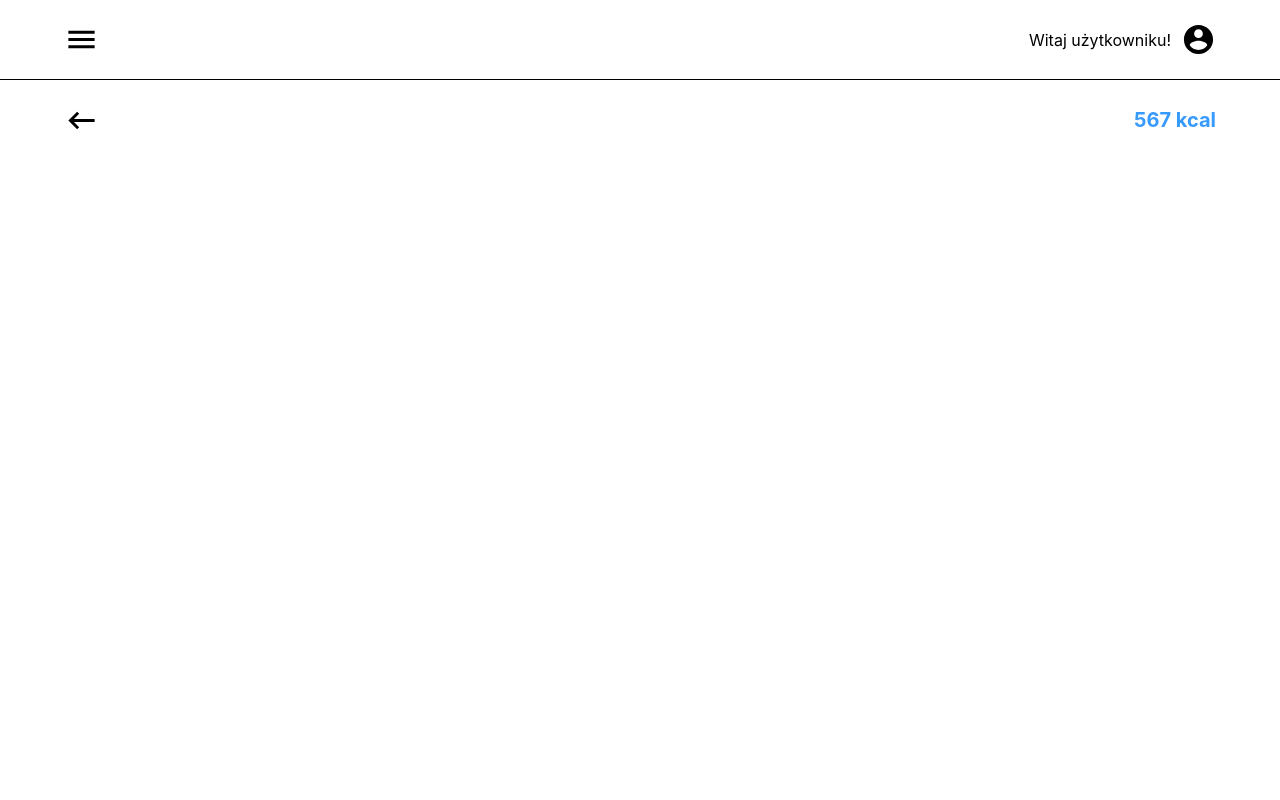
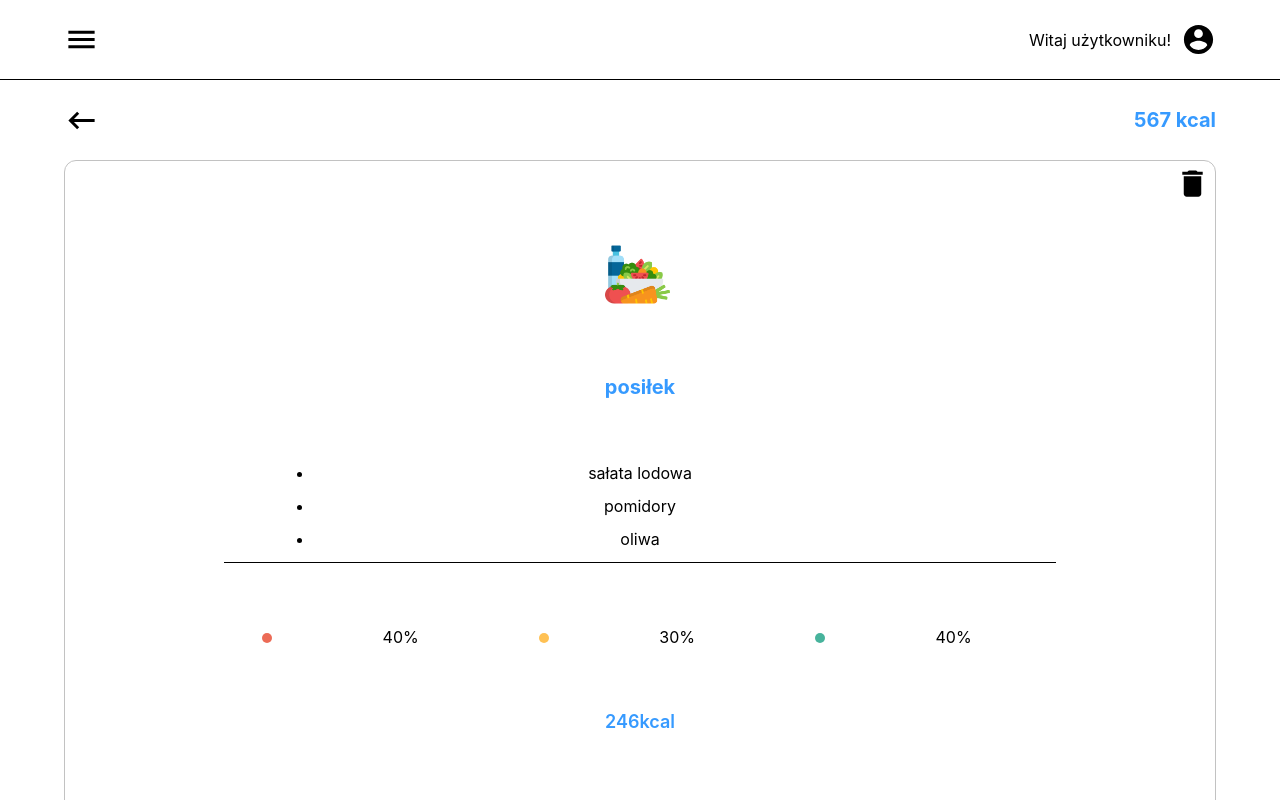
Before and after one commit to MarcinJarowski/MealTracker, a React (Create React App) app in the folder meal-tracker/: page /planer/pora-posilku in a window 1280 px wide. Shown: the top 800 px of the page. Built offline with nearby package versions, Linux system fonts and the light colour scheme.

Commit message:
Planner - mealView - add basic meal card structure and css

```diff
--- a/meal-tracker/src/components/icons/icons.js
+++ b/meal-tracker/src/components/icons/icons.js
@@ -10,6 +10,7 @@ import DoneIcon from "@material-ui/icons/Done";
 import HelpOutlineIcon from "@material-ui/icons/HelpOutline";
 import CreateIcon from "@material-ui/icons/Create";
 import ControlPointIcon from "@material-ui/icons/ControlPoint";
+import DeleteIcon from "@material-ui/icons/Delete";
 export {
   ControlPointIcon,
   MenuIcon,
@@ -22,5 +23,6 @@ export {
   MenuBookIcon,
   DoneIcon,
   HelpOutlineIcon,
-  CreateIcon
+  CreateIcon,
+  DeleteIcon
 };
--- a/meal-tracker/src/scenes/MealTypeView/MealTypeView.js
+++ b/meal-tracker/src/scenes/MealTypeView/MealTypeView.js
@@ -1,7 +1,12 @@
 import React, { useContext } from "react";
 import { withRouter } from "react-router-dom";
 import styles from "./MealTypeView.module.css";
-import { KeyboardBackspaceIcon } from "../../components/icons/icons";
+import mealPicPlaceholder from "../../images/diet.png";
+import {
+  KeyboardBackspaceIcon,
+  DeleteIcon,
+  ControlPointIcon
+} from "../../components/icons/icons";
 import { ButtonsContext } from "../../contexts/buttonsContext";
 
 const MealTypeView = props => {
@@ -16,7 +21,18 @@ const MealTypeView = props => {
     topBar,
     goBack,
     mealTypeNameClass,
-    wholeMealTypeKcalClass
+    wholeMealTypeKcalClass,
+    mealCard,
+    binIcon,
+    mealImgWrapper,
+    mealImg,
+    mealName,
+    ingredientsWrapper,
+    fatCarbsWhey,
+    mealKcal,
+    plusIcon,
+    ingredient,
+    fatCarbsWheyLi
   } = styles;
 
   const mealTypeName = mealType;
@@ -31,6 +47,35 @@ const MealTypeView = props => {
         <p className={mealTypeNameClass}>{mealTypeName}</p>
         <p className={wholeMealTypeKcalClass}>{wholeMealTypeKcal} kcal</p>
       </div>
+      <div className={mealCard}>
+        <span className={binIcon}>
+          <DeleteIcon fontSize="large" />
+        </span>
+        <div className={mealImgWrapper}>
+          <img
+            className={mealImg}
+            src={mealPicPlaceholder}
+            alt="Zdjęcie posiłku"
+          />
+        </div>
+        <h3 className={mealName}>posiłek</h3>
+        <ul className={ingredientsWrapper}>
+          <li className={ingredient}>sałata lodowa</li>
+          <li className={ingredient}>pomidory</li>
+          <li className={ingredient}>oliwa</li>
+          <li className={ingredient}>przyprawy</li>
+          <li className={ingredient}>smażony kurczak</li>
+        </ul>
+        <ul className={fatCarbsWhey}>
+          <li className={fatCarbsWheyLi}>40%</li>
+          <li className={fatCarbsWheyLi}>30%</li>
+          <li className={fatCarbsWheyLi}>40%</li>
+        </ul>
+        <p className={mealKcal}>246kcal</p>
+      </div>
+      <div className={plusIcon}>
+        <ControlPointIcon fontSize="large" />
+      </div>
     </div>
   );
 };
--- a/meal-tracker/src/scenes/MealTypeView/MealTypeView.module.css
+++ b/meal-tracker/src/scenes/MealTypeView/MealTypeView.module.css
@@ -3,8 +3,8 @@
   padding-top: 10vh;
 }
 .topBar {
-  max-width: 90vw;
-  margin: 0 auto;
+  max-width: 100vw;
+  padding: 0 5vw;
   height: 10vh;
   display: flex;
   align-items: center;
@@ -25,3 +25,89 @@
   font-size: 20px;
   font-weight: bold;
 }
+
+.mealCard {
+  max-width: 90vw;
+  margin: 0 auto;
+  border: 1px solid #c2c2c2;
+  border-radius: 12px;
+  position: relative;
+  min-height: 100vw;
+}
+.binIcon {
+  position: absolute;
+  top: 5px;
+  right: 5px;
+}
+.mealImgWrapper {
+  max-width: 70px;
+  max-height: 70px;
+  margin: 6.3vw auto;
+  margin-bottom: 5vw;
+}
+.mealName {
+  font-size: 20px;
+  font-weight: bold;
+  color: #369aff;
+  text-align: center;
+  margin-bottom: 5vw;
+}
+.ingredient {
+  min-height: 33px;
+}
+.ingredientsWrapper {
+  max-width: 65vw;
+  border-bottom: 1px solid black;
+  padding: 0 7vw;
+  max-height: 100px;
+  overflow: scroll;
+  flex-direction: column;
+  margin: 0 auto;
+  text-align: center;
+}
+.fatCarbsWhey {
+  display: flex;
+  max-width: 65vw;
+  margin: 0 auto;
+  margin-top: 5vw;
+  list-style: none;
+  justify-content: space-between;
+  padding-left: 3vw;
+}
+.fatCarbsWheyLi {
+  min-width: 21.6vw;
+  text-align: center;
+  position: relative;
+}
+.fatCarbsWheyLi::before {
+  content: "";
+  width: 10px;
+  border-radius: 5px;
+  height: 10px;
+  position: absolute;
+  background-color: #ec6b56;
+  font-weight: bold;
+  display: inline-block;
+  top: 30%;
+  left: 0;
+  font-size: 42px;
+  line-height: 21px;
+}
+.fatCarbsWheyLi:nth-of-type(2)::before {
+  background-color: #ffc154;
+}
+.fatCarbsWheyLi:nth-of-type(3)::before {
+  background-color: #47b39c;
+}
+.mealKcal {
+  margin: 5vw 0;
+  text-align: center;
+  color: #369aff;
+  font-size: 18px;
+  font-weight: 600;
+}
+.plusIcon {
+  margin: 5vw auto;
+  color: #369aff;
+  max-width: 35px;
+}
--- a/meal-tracker/src/scenes/Planner/Planner.js
+++ b/meal-tracker/src/scenes/Planner/Planner.js
@@ -17,9 +17,7 @@ const Planner = props => {
   console.log(props);
   console.log(mealTypesNames);
   const handleButtonClick = mealTypeName => {
-    props.history.push(
-      props.location.pathname + "/pora-posilku?" + mealTypeName.toLowerCase()
-    );
+    props.history.push(props.location.pathname + "/pora-posilku");
     setMealType(mealTypeName);
   };
   const {
```
Also changed, not shown: meal-tracker/src/images/diet.png (added).
